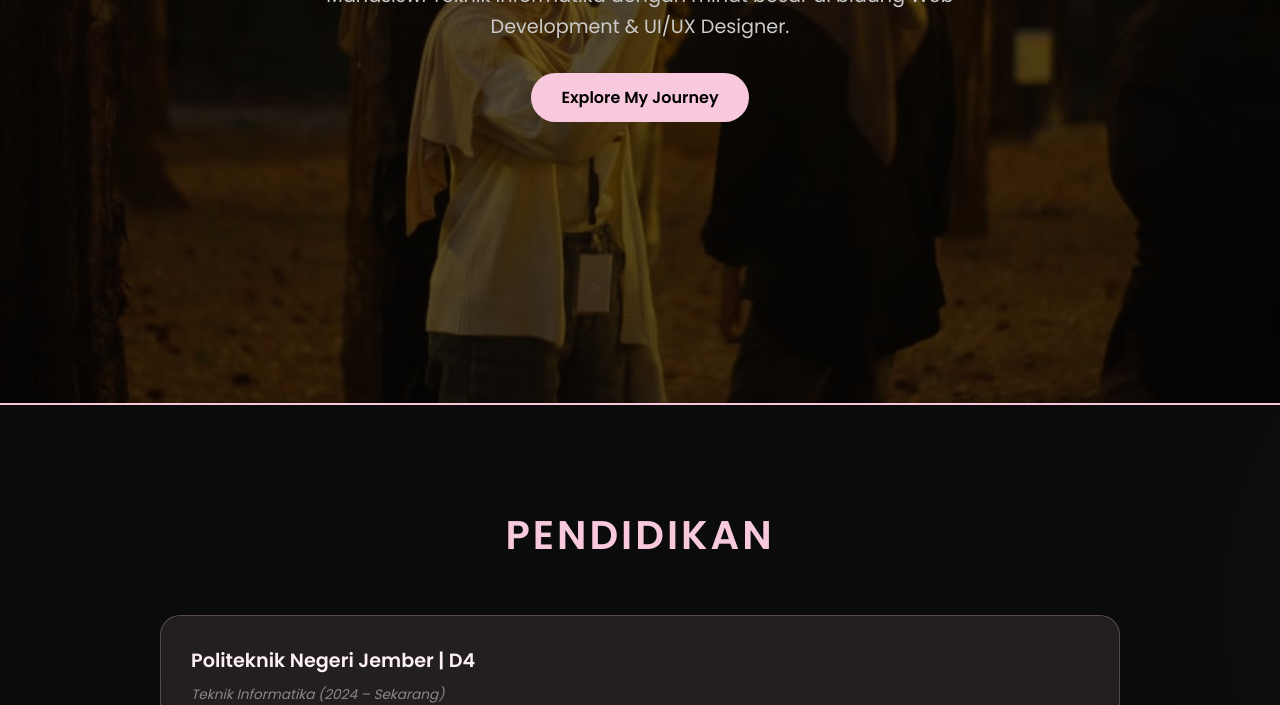
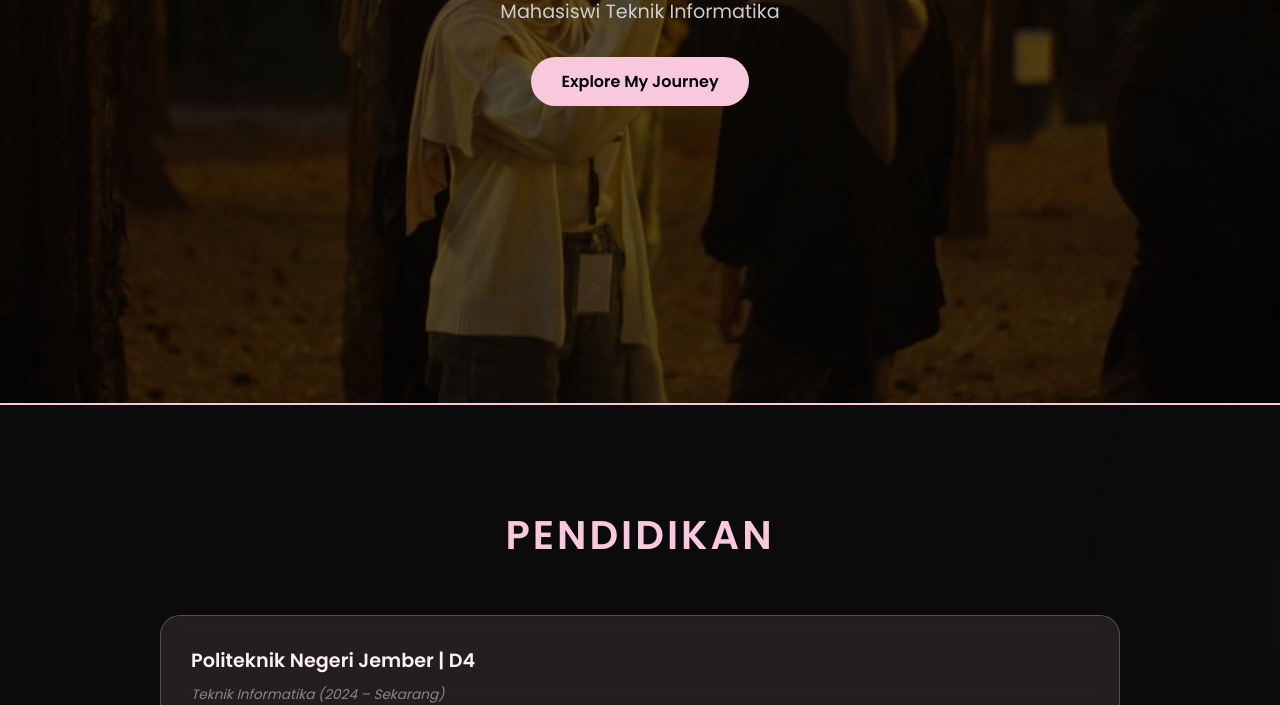
Before and after one commit to lailaa11-bit/portofolio-laila, a plain HTML site: page index.html in a window 1280 px wide. Shown: the part 395-1100 px from the top of the page. Drawn offline with Linux system fonts and the light colour scheme.

Commit message:
Update index.html

```diff
--- a/index.html
+++ b/index.html
@@ -256,7 +256,7 @@
         loveContainer.appendChild(heart);
     }
 
-    const text = "Mahasiswi Teknik Informatika dengan minat besar di bidang Web Development & UI/UX Designer.";
+    const text = "Mahasiswi Teknik Informatika";
     let i = 0;
     function type() {
         if (i < text.length) {
```
